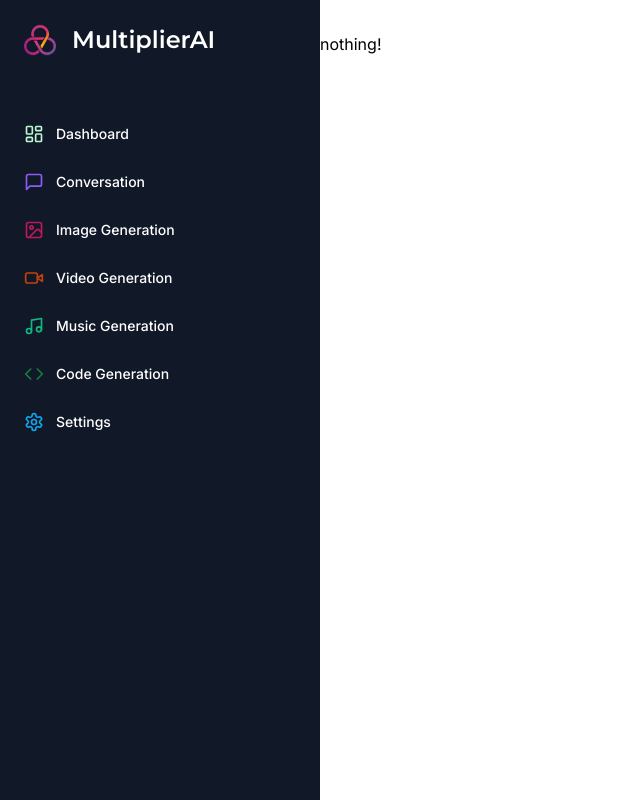
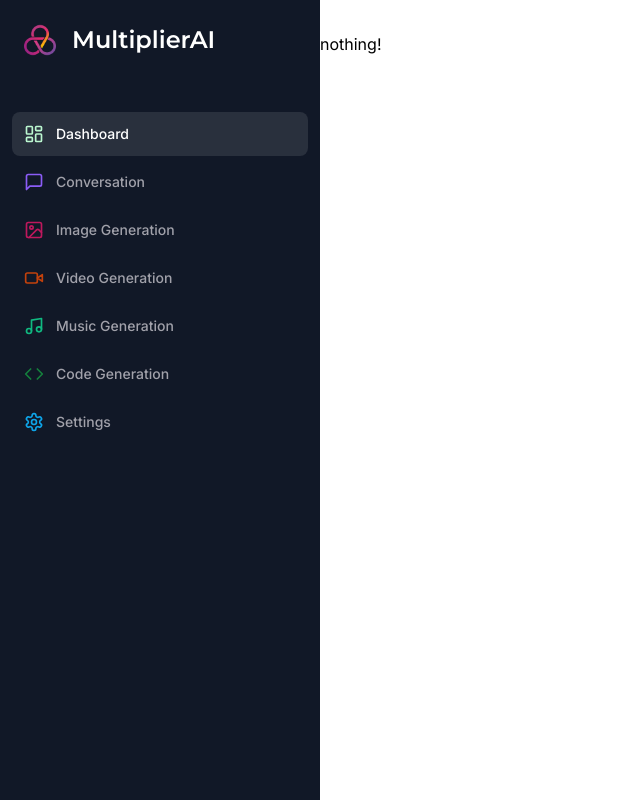
Before and after one commit to SahilDahat/Multiplier-AI-SaaS, a Next.js app: page /dashboard in a window 1280 px wide. Shown: the whole page, without its empty margins (0-640 px from the left). Built offline with nearby package versions, Linux system fonts and the light colour scheme.

Commit message:
added pathname (white bg stays)

```diff
--- a/components/sidebar.tsx
+++ b/components/sidebar.tsx
@@ -21,6 +21,7 @@
 ];
 
   const Sidebar = () => {
+    const pathname = usePathname();
   return (
     <div className="space-y-4 py-4 flex flex-col h-full bg-[#111827] text-white">
       <div className="px-3 py-2 flex-1">
@@ -33,10 +34,10 @@
         <div className="space-y-1">
           {routes.map((route) => (
             <Link key={route.href} href={route.href}
-              className={cn(
-                "text-sm group flex p-3 w-full justify-start font-medium cursor-pointer hover:bg-white/10 rounded-lg transition",
-              )}>
-
+            className={cn(
+              "text-sm group flex p-3 w-full justify-start font-medium cursor-pointer hover:text-white hover:bg-white/10 rounded-lg transition",
+              pathname === route.href ? "text-white bg-white/10" : "text-zinc-400")}
+            >
             <div className="flex items-center flex-1">
               <route.icon className={cn("h-5 w-5 mr-3", route.color)} />
               {route.label}
```
